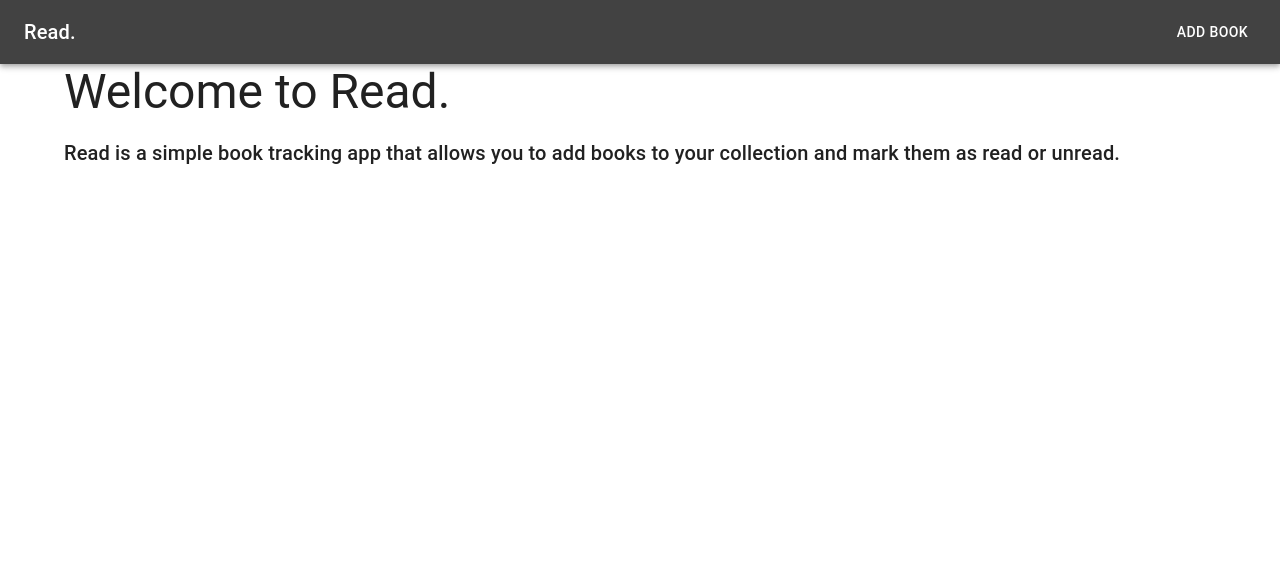
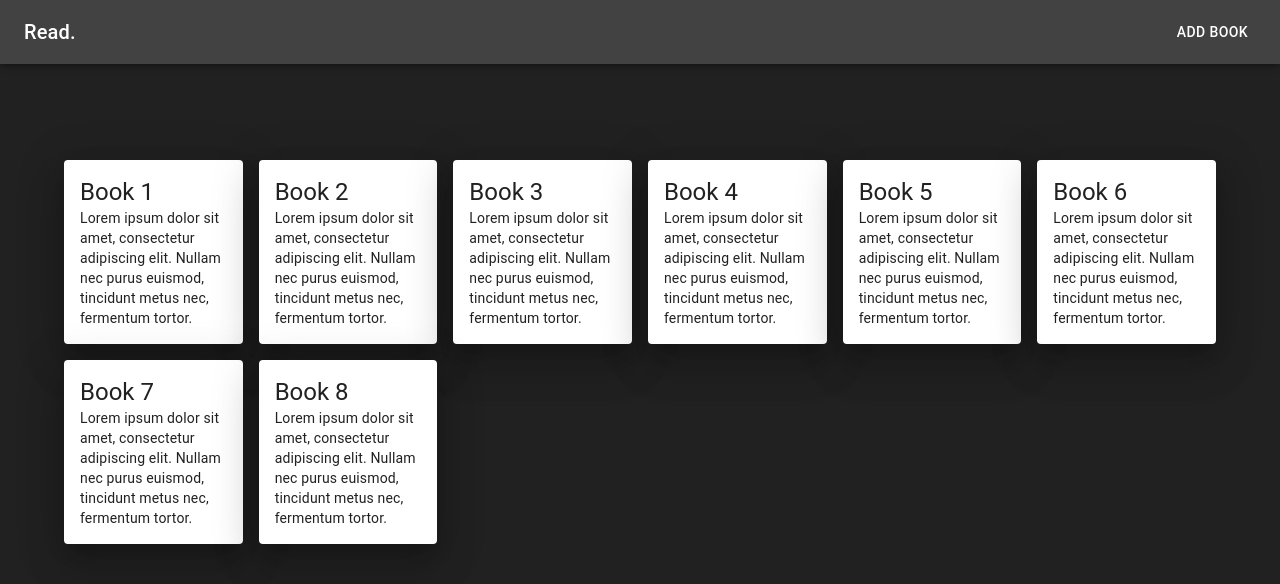
Before and after one commit to Lipp1305/read, a React (Create React App) app in the folder web/: page / in a window 1280 px wide. Shown: the top 584 px of the page. Built offline with nearby package versions, Linux system fonts and the light colour scheme.

Commit message:
card organization and bgc

```diff
--- a/web/src/components/MainPage.jsx
+++ b/web/src/components/MainPage.jsx
@@ -1,18 +1,44 @@
 import React from 'react';
 import Container from '@mui/material/Container';
+import Grid from '@mui/material/Grid';
 import Typography from '@mui/material/Typography';
+import Card from '@mui/material/Card';
+import CardContent from '@mui/material/CardContent';
+import { CardActionArea } from '@mui/material';
+import { useTheme } from '@emotion/react';
+import Box from '@mui/material/Box';
+import Paper from '@mui/material/Paper';
+
 
 
 function MainPage() {
+
+    const theme = useTheme();
+
     return (
+        <Box height="100vh" bgcolor={theme.palette.primary.dark} pt={20}>
             <Container>
-        <Typography variant="h3" component="h1" gutterBottom>
-            Welcome to Read.
+                <Grid container spacing={2}>
+                    {[1, 2, 3, 4, 5, 6, 7, 8].map((value) => (
+                        <Grid item xs={2}>
+                            <Card elevation={24} sx={{ maxWidth: 200 }}>
+                                <CardActionArea>
+                                    <CardContent>
+                                        <Typography variant="h5" component="h2">
+                                            Book {value}
                                         </Typography>
-        <Typography variant="h6" component="p" gutterBottom>
-            Read is a simple book tracking app that allows you to add books to your collection and mark them as read or unread.
+                                        <Typography variant="body2" component="p">
+                                            Lorem ipsum dolor sit amet, consectetur adipiscing elit.
+                                            Nullam nec purus euismod, tincidunt metus nec, fermentum tortor.
                                         </Typography>
+                                    </CardContent>
+                                </CardActionArea>
+                            </Card>
+                        </Grid>
+                    ))}
+                </Grid>
             </Container>
+        </Box>
     );
 }
 
--- a/web/src/components/MenuBar.jsx
+++ b/web/src/components/MenuBar.jsx
@@ -6,7 +6,7 @@ import Button from '@mui/material/Button';
 
 function MenuBar() {
   return (
-    <AppBar position="static">
+    <AppBar position="fixed">
       <Toolbar>
           <Typography variant="h6" component="div" sx={{ flexGrow: 1 }}>
             Read.
--- a/web/src/index.js
+++ b/web/src/index.js
@@ -1,9 +1,8 @@
 import React from 'react';
 import ReactDOM from 'react-dom/client';
 import App from './App';
-import { CssBaseline } from '@mui/material';
 
 const root = ReactDOM.createRoot(document.getElementById('root'));
 root.render(
-  <App />
+    <App />
 );
--- a/web/src/theme.js
+++ b/web/src/theme.js
@@ -4,6 +4,9 @@ import { grey, lightBlue } from "@mui/material/colors";
 
 const theme = createTheme({
     palette: {
+        background: {
+            default: grey[100]
+        },
         primary: {
             light: grey[300],
             main: grey[800],
```
Lines whose indentation alone changed are shown as unchanged.
